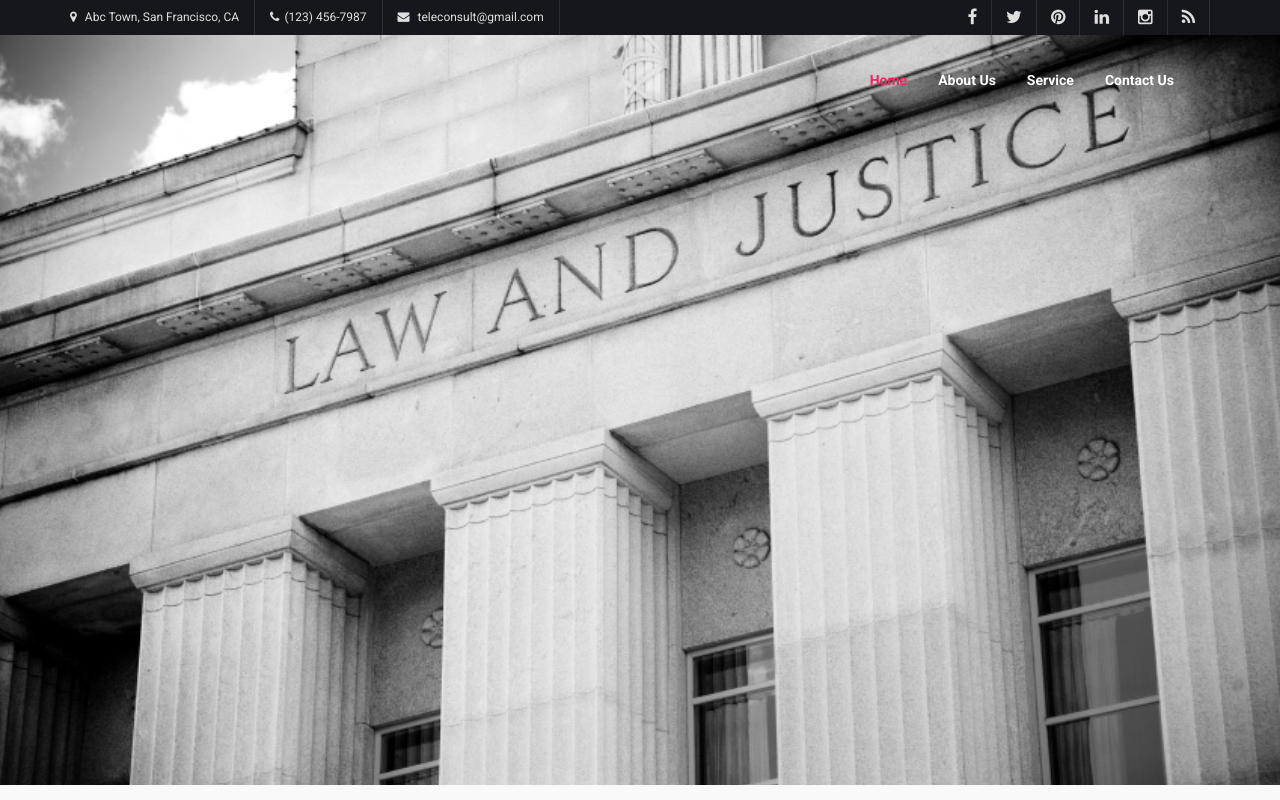
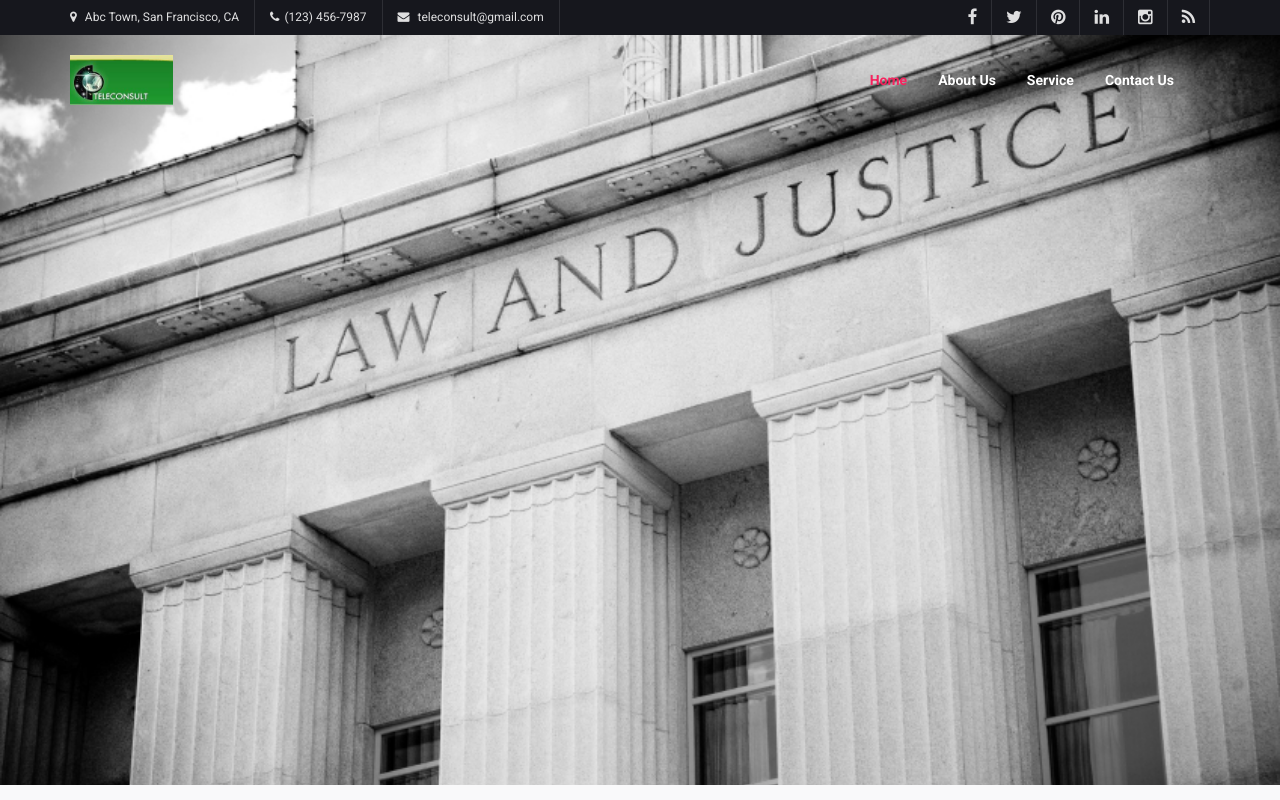
Before and after one commit to himanshucodesoftic/teleconsult, a plain HTML site: page index.html in a window 1280 px wide. Shown: the top 800 px of the page. Drawn offline with nearby package versions, Linux system fonts and the light colour scheme.

Commit message:
logo added

```diff
--- a/index.html
+++ b/index.html
@@ -123,7 +123,7 @@
 
       <!--Site Logo-->
       <div class="logo"> <a href="index.html">
-         <!-- <img alt="Nexus" src="img/logo.png" data-logo-height="35"> -->
+         <img alt="Nexus" src="img/teleconsult.jpeg"  style="height:50px;" data-logo-height="35">
          </a>
          </div>
       <!--End Site Logo-->
@@ -479,6 +479,9 @@
    <div class="section-content banner-section" >
     <div class="container triggerAnimation animated" data-animate="bounceIn">
       <h1>VISION & MISSION</h1>
+
+
+
       <p> Telecom Regulatory & Consultancy Solutions
         strives to be a multi-skilled knowledge based law firm, driven by ethics and human values, delivering excellence and value in the field of legal services.</p>
     </div>
@@ -543,7 +546,8 @@
           <div class="col-sm-4">
             <section class="widget">
 
-              Telecom Regulatory & Consultancy Solutions
+              <img alt="Nexus" src="img/teleconsult.jpeg"  style="height:50px;text-align: center;y;" data-logo-height="35">
+
               <!-- <img alt="Nexus" src="img/logo.png"> -->
                 <br>
               <br>
```
Also changed, not shown: Disclaimer.html (+4 -2 lines), about-us.html (+4 -2 lines), contact-us.html (+3 -2 lines), privacy-policy.html (+3 -2 lines), services.html (+4 -2 lines), terms.html (+2 -2 lines), img/teleconsult.jpeg (added).
